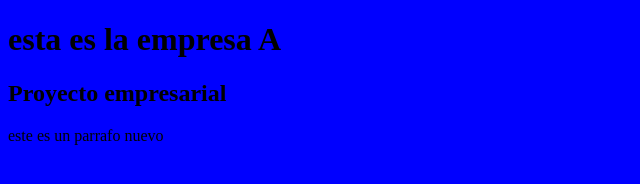
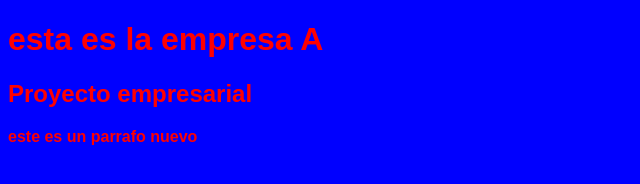
Before and after one commit to cristhian-cz/aprendiendoGit, a plain HTML site: page index.html in a window 1280 px wide. Shown: the whole page, without its empty margins (0-640 px from the left). Drawn offline with Linux system fonts and the light colour scheme.

Commit message:
agregamos la negrita y el color rojo

```diff
--- a/css/micss.css
+++ b/css/micss.css
@@ -1,3 +1,6 @@
 body{
 	background-color:blue;
+	font-weight: bold;
+	font-family: sans-serif;
+	color: red;
 }
```
